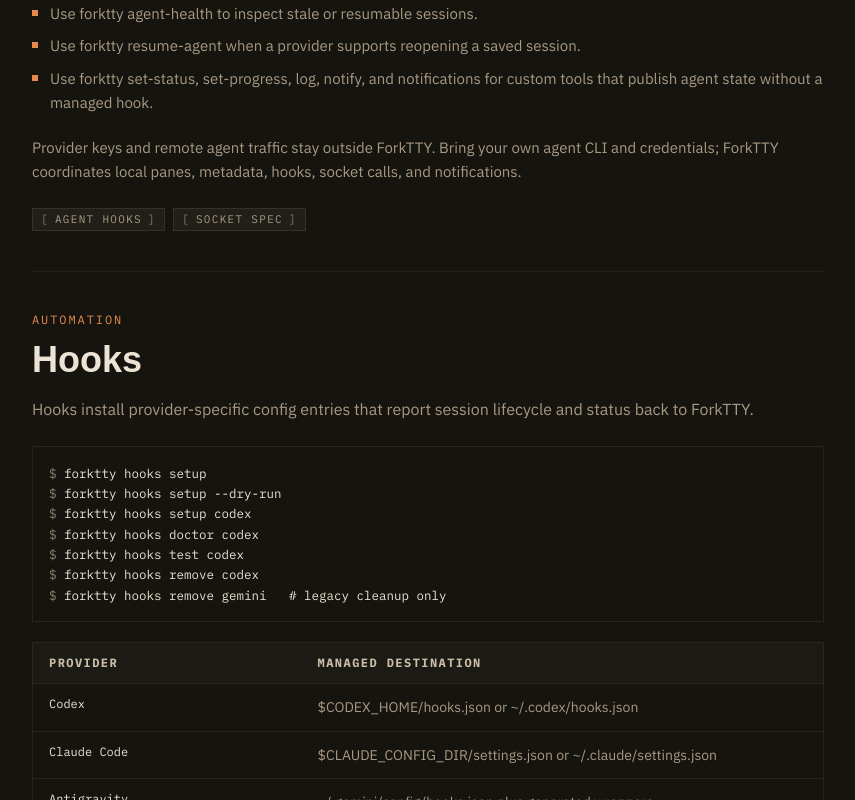
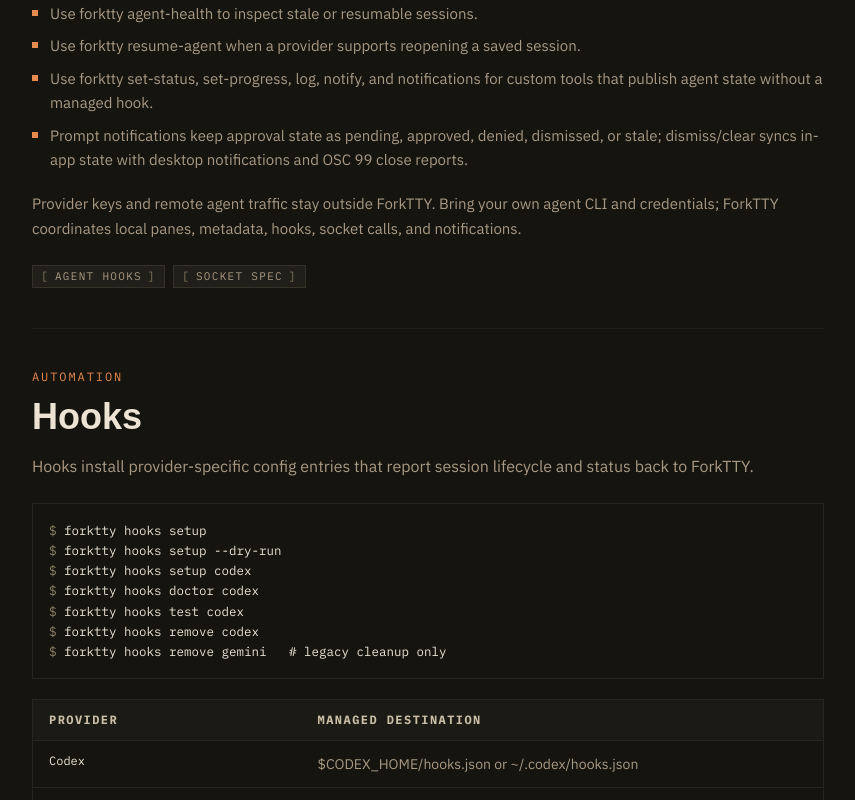
Before and after one commit to Lucenx9/forktty-site, a Next.js app: page /docs in a window 1280 px wide. Shown: the part 3060-3860 px from the top of the page, without its empty margins (360-1215 px from the left). Built offline with nearby package versions, Linux system fonts and the light colour scheme; no server answers; a web font is replaced by a local one.

Commit message:
Document notification cleanup semantics

```diff
--- a/app/docs/page.tsx
+++ b/app/docs/page.tsx
@@ -163,6 +163,7 @@
           "Use forktty agent-health to inspect stale or resumable sessions.",
           "Use forktty resume-agent when a provider supports reopening a saved session.",
           "Use forktty set-status, set-progress, log, notify, and notifications for custom tools that publish agent state without a managed hook.",
+          "Prompt notifications keep approval state as pending, approved, denied, dismissed, or stale; dismiss/clear syncs in-app state with desktop notifications and OSC 99 close reports.",
         ],
       },
       {
@@ -335,6 +336,7 @@
           "System methods cover ping, identify, capabilities, provider capability discovery, and event subscriptions.",
           "Workspace and surface methods cover list, focus, split, close, text input, visible text, and tail capture.",
           "Agent methods cover agent listing, health, source/age/lifecycle_evidence metadata, resume, and reclaim planning; the CLI wait agent-status wrapper polls those read-only surfaces for lifecycle waits.",
+          "Notification/feed methods align desktop, in-app, OSC 99, and persisted approval state; only pending approvals raise the context snapshot pending_approval risk flag.",
           "Metadata methods publish status, progress, logs, and statusline output.",
           "Status helpers explain context snapshots, watch delayed state, and expose the context-snapshot alias used by CLI and MCP automation with per-surface plus aggregate-bounded terminal tails.",
           "Generated bash, zsh, and fish completions cover the curated ergonomic command set and grouped team/status subcommands.",
```
Also changed, not shown: public/llms-full.txt, public/llms.txt.
